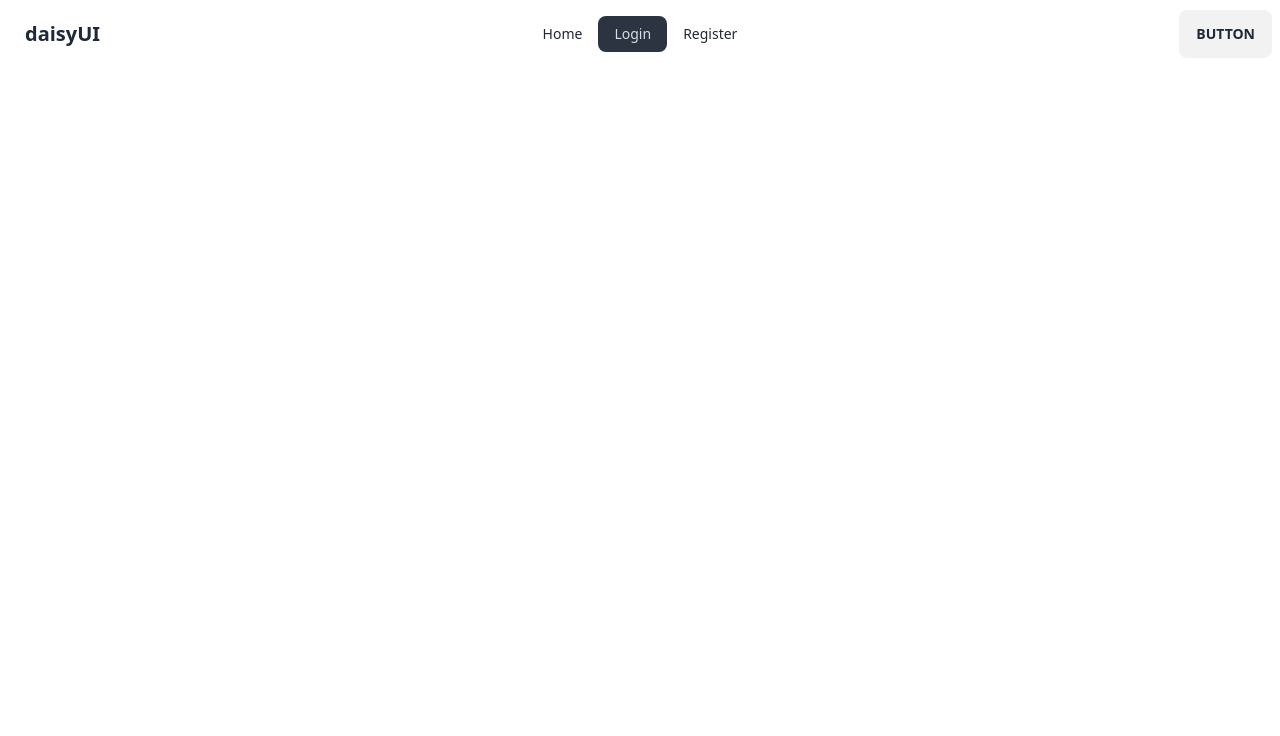
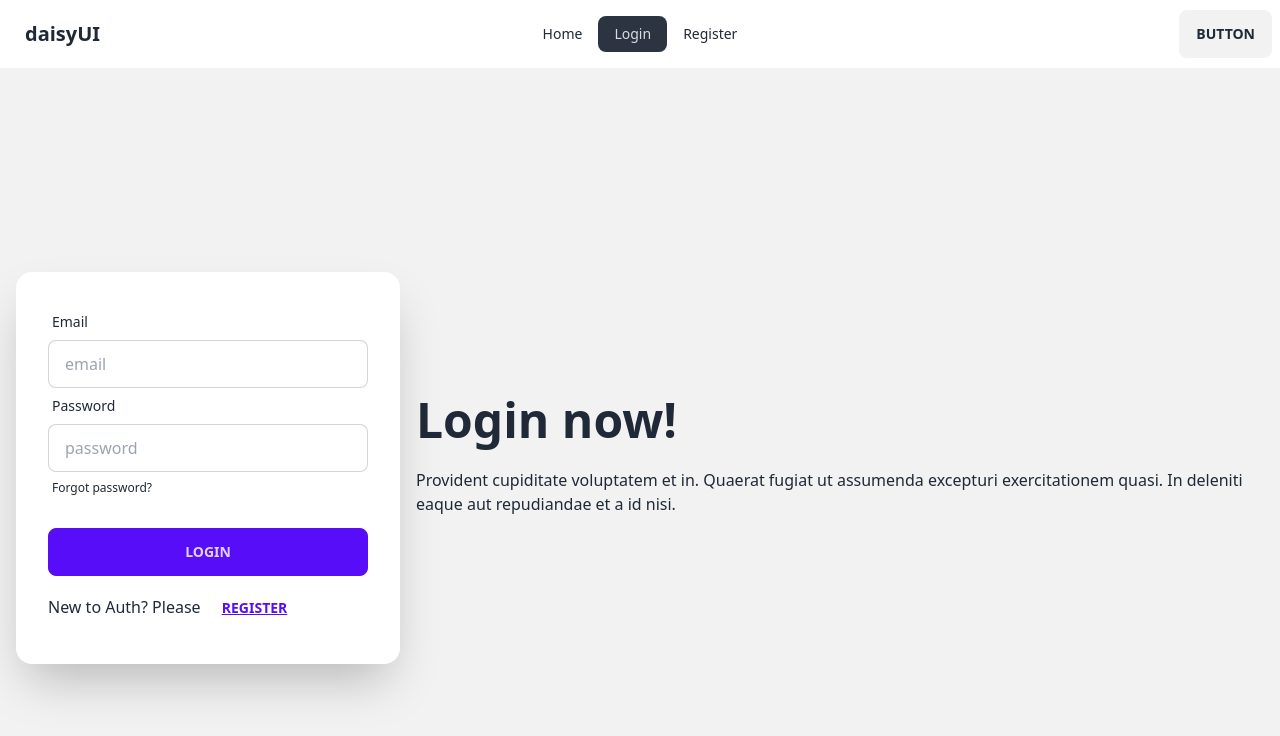
Before and after one commit to Zinath22/auth-third, a React (Vite) app: page /login in a window 1280 px wide. Shown: the top 736 px of the page. Built offline with nearby package versions, Linux system fonts and the light colour scheme.

Commit message:
login page added

```diff
--- a/src/components/Login.jsx
+++ b/src/components/Login.jsx
@@ -1,10 +1,50 @@
+import { Link } from "react-router-dom";
 
 
 const Login = () => {
+    const handleLogin = e =>{
+        e.preventDefault();
+        const email = e.target.email.value;
+        const password = e.target.password.value;
+        console.log(email, password);
+    }
     return (
-        <div>
+        <div className="hero min-h-screen bg-base-200">
+        <div className="hero-content flex-col lg:flex-row-reverse">
+          <div className="text-center lg:text-left">
+            <h1 className="text-5xl font-bold">Login now!</h1>
+            <p className="py-6">Provident cupiditate voluptatem et in. Quaerat fugiat ut assumenda excepturi exercitationem quasi. In deleniti eaque aut repudiandae et a id nisi.</p>
+          </div>
+          <div className="card flex-shrink-0 w-full max-w-sm shadow-2xl bg-base-100">
+            <div className="card-body">
+            <form onSubmit={handleLogin} >
+            <div className="form-control">
+                <label className="label">
+                  <span className="label-text">Email</span>
+                </label>
+                <input type="email" name="email" placeholder="email" className="input input-bordered" required />
+              </div>
+              <div className="form-control">
+                <label className="label">
+                  <span className="label-text">Password</span>
+                </label>
+                <input type="password" name="password" placeholder="password" className="input input-bordered" required/>
+                <label className="label">
+                  <a href="#" className="label-text-alt link link-hover">Forgot password?</a>
+                </label>
+              </div>
+              <div className="form-control mt-6">
+                <button className="btn btn-primary">Login</button>
+              </div>
+            </form>
 
+            <p>New to Auth? Please <Link to="/register">
+            <button className="btn btn-link">Register</button>
+            </Link> </p>
+            </div>
+          </div>
         </div>
+      </div>
     );
 };
 
```
